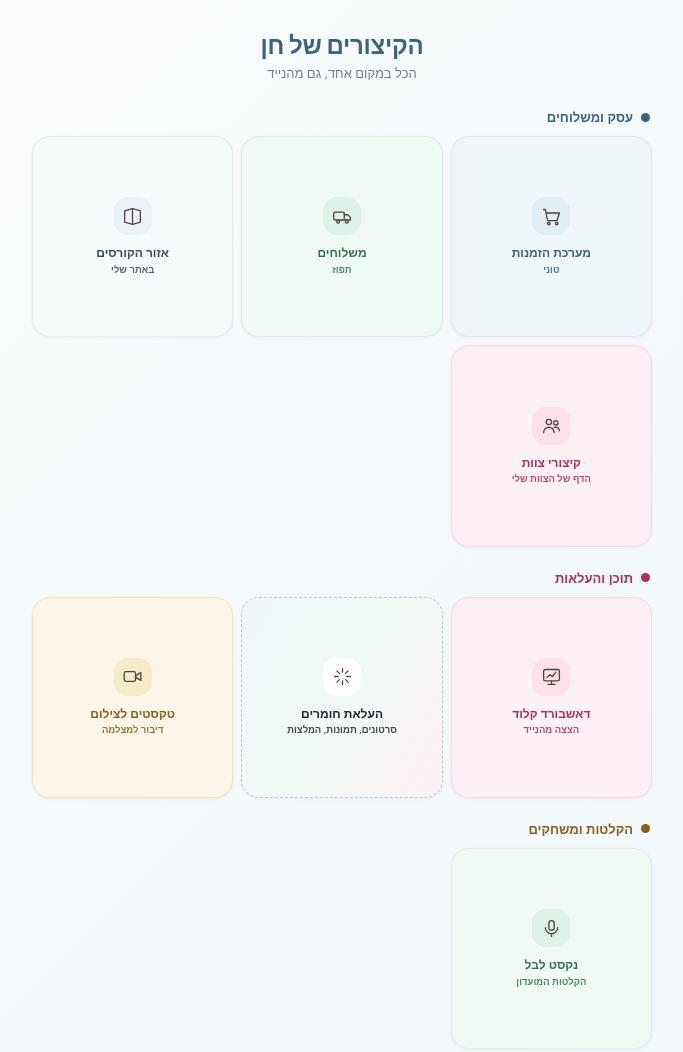
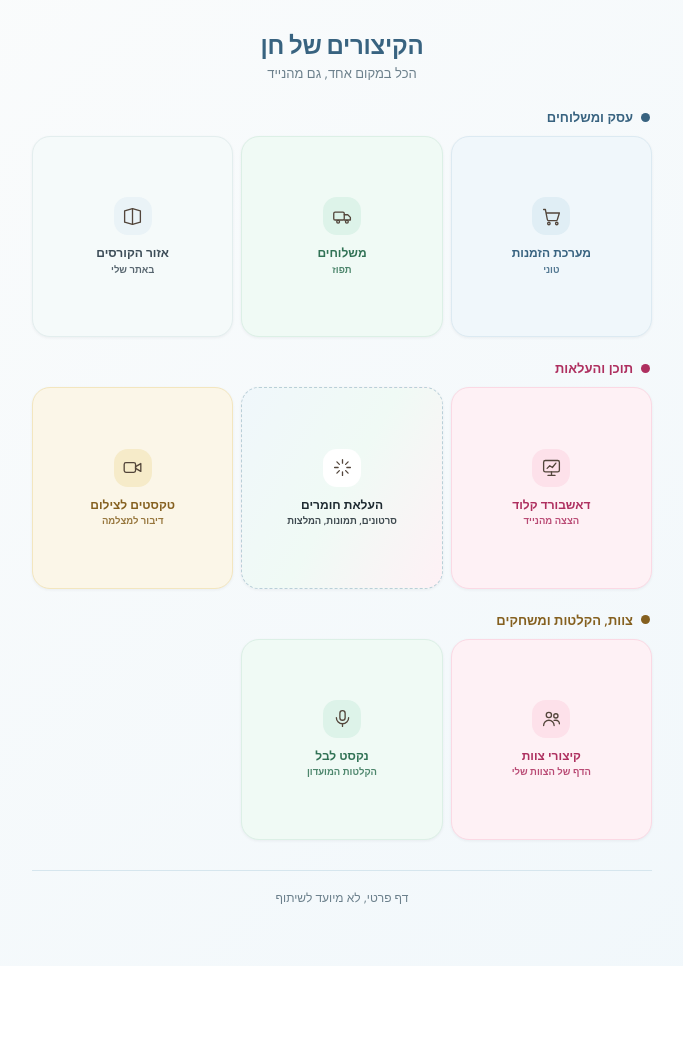
Before and after one commit to hen-kalimian/hen-links, a plain HTML site: page index.html in a window 1280 px wide. Shown: the top 1052 px of the page, without its empty margins (298-981 px from the left). After the commit the page ends 966 px from the top, so only its background shows below. Drawn offline with nearby package versions, Linux system fonts and the light colour scheme.

Commit message:
ריבוע קיצורי צוות בקבוצה עם מקום פנוי
Co-Authored-By: Claude Sonnet 5.5 <noreply@anthropic.com>

```diff
--- a/index.html
+++ b/index.html
@@ -26,7 +26,6 @@
       <a class="card c-blue" href="http://talkwithkids.co.il/orders" target="_blank" rel="noopener"><span class="icon"><svg viewBox="0 0 24 24"><circle cx="9" cy="20" r="1.4"/><circle cx="18" cy="20" r="1.4"/><path d="M3 4h2l2.2 11.2a2 2 0 0 0 2 1.6h7.6a2 2 0 0 0 2-1.6L21 8H6"/></svg></span><span class="label">מערכת הזמנות<span class="chip">טוני</span></span></a>
       <a class="card c-mint" href="https://crm.tapuzdelivery.co.il/Baldar/Login.aspx?ReturnUrl=%2fBaldar%2fNewDelivery.aspx" target="_blank" rel="noopener"><span class="icon"><svg viewBox="0 0 24 24"><rect x="2" y="7" width="12" height="9" rx="1.5"/><path d="M14 10h4l3 3v3h-7"/><circle cx="7" cy="18" r="1.6"/><circle cx="17" cy="18" r="1.6"/></svg></span><span class="label">משלוחים<span class="chip">תפוז</span></span></a>
       <a class="card c-gray" href="http://talkwithkids.co.il/account/programs" target="_blank" rel="noopener"><span class="icon"><svg viewBox="0 0 24 24"><path d="M3 5.5 12 3l9 2.5v13L12 21l-9-2.5v-13Z"/><path d="M12 3v18"/></svg></span><span class="label">אזור הקורסים<span class="chip">באתר שלי</span></span></a>
-      <a class="card c-rose" href="https://hen-kalimian.github.io/team-quicklinks-portal/" target="_blank" rel="noopener"><span class="icon"><svg viewBox="0 0 24 24"><circle cx="9" cy="8" r="3"/><circle cx="17" cy="9" r="2.4"/><path d="M3 20c0-3.3 2.7-6 6-6s6 2.7 6 6M15 14.2c.6-.2 1.3-.2 2-.2 2.2 0 4 1.8 4 4"/></svg></span><span class="label">קיצורי צוות<span class="chip">הדף של הצוות שלי</span></span></a>
     </div>
   </div>
   <div class="group">
@@ -38,8 +37,9 @@
     </div>
   </div>
   <div class="group">
-    <div class="group-title" style="color:var(--gold-dark)"><span class="dot" style="background:var(--gold-dark)"></span>הקלטות ומשחקים</div>
+    <div class="group-title" style="color:var(--gold-dark)"><span class="dot" style="background:var(--gold-dark)"></span>צוות, הקלטות ומשחקים</div>
     <div class="grid grid-3">
+      <a class="card c-rose" href="https://hen-kalimian.github.io/team-quicklinks-portal/" target="_blank" rel="noopener"><span class="icon"><svg viewBox="0 0 24 24"><circle cx="9" cy="8" r="3"/><circle cx="17" cy="9" r="2.4"/><path d="M3 20c0-3.3 2.7-6 6-6s6 2.7 6 6M15 14.2c.6-.2 1.3-.2 2-.2 2.2 0 4 1.8 4 4"/></svg></span><span class="label">קיצורי צוות<span class="chip">הדף של הצוות שלי</span></span></a>
       <a class="card c-mint" href="https://nextlevelclub.co.il/recordings" target="_blank" rel="noopener"><span class="icon"><svg viewBox="0 0 24 24"><rect x="9" y="3" width="6" height="11" rx="3"/><path d="M5 11a7 7 0 0 0 14 0M12 18v3"/></svg></span><span class="label">נקסט לבל<span class="chip">הקלטות המועדון</span></span></a>
       <a class="card c-blue" id="studio" href="#" style="display:none" target="_blank" rel="noopener"><span class="icon"><svg viewBox="0 0 24 24"><circle cx="12" cy="12" r="9"/><path d="m9.5 8.5 6 3.5-6 3.5v-7Z"/></svg></span><span class="label">אולפן<span class="chip">אישור המשחקים</span></span></a>
     </div>
```
